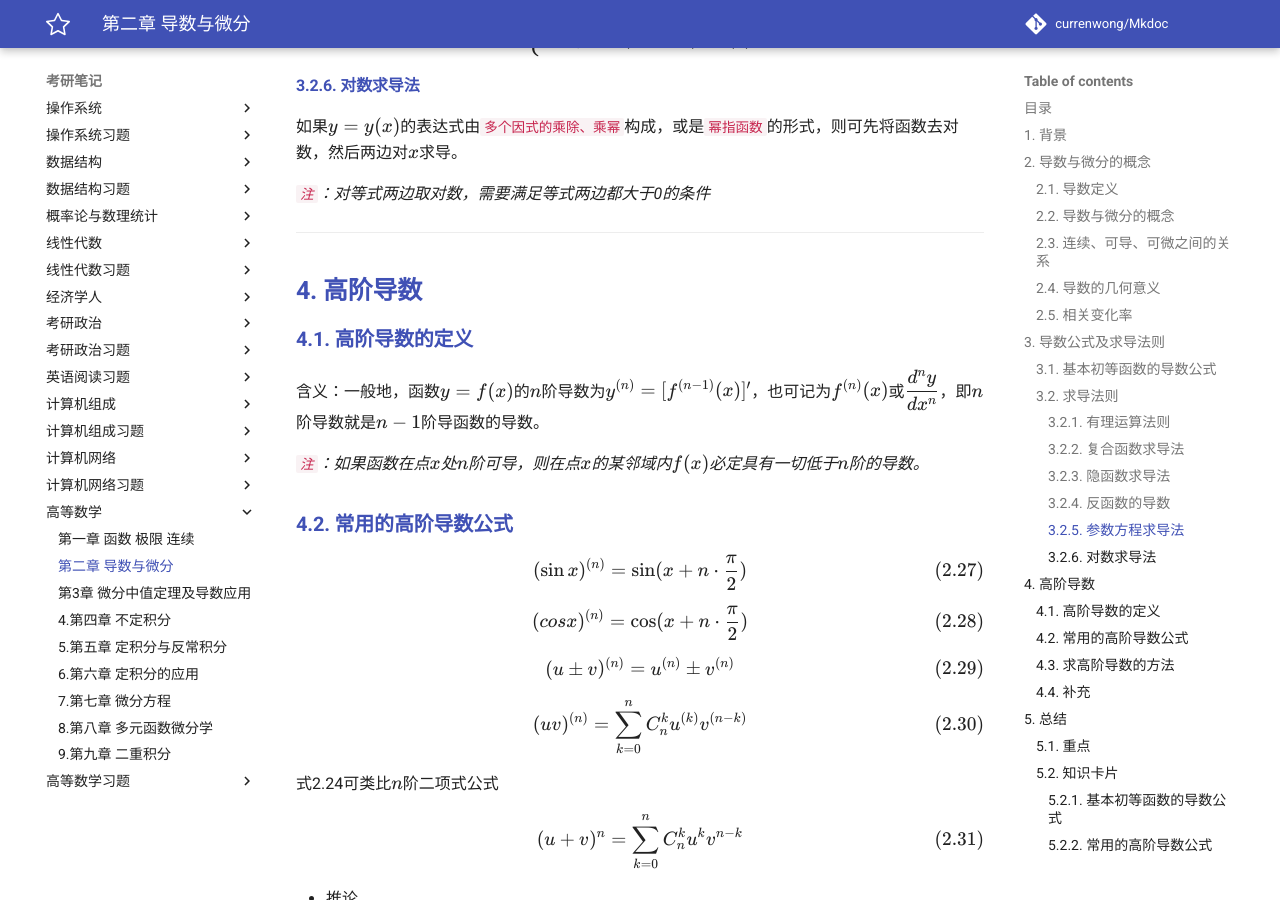
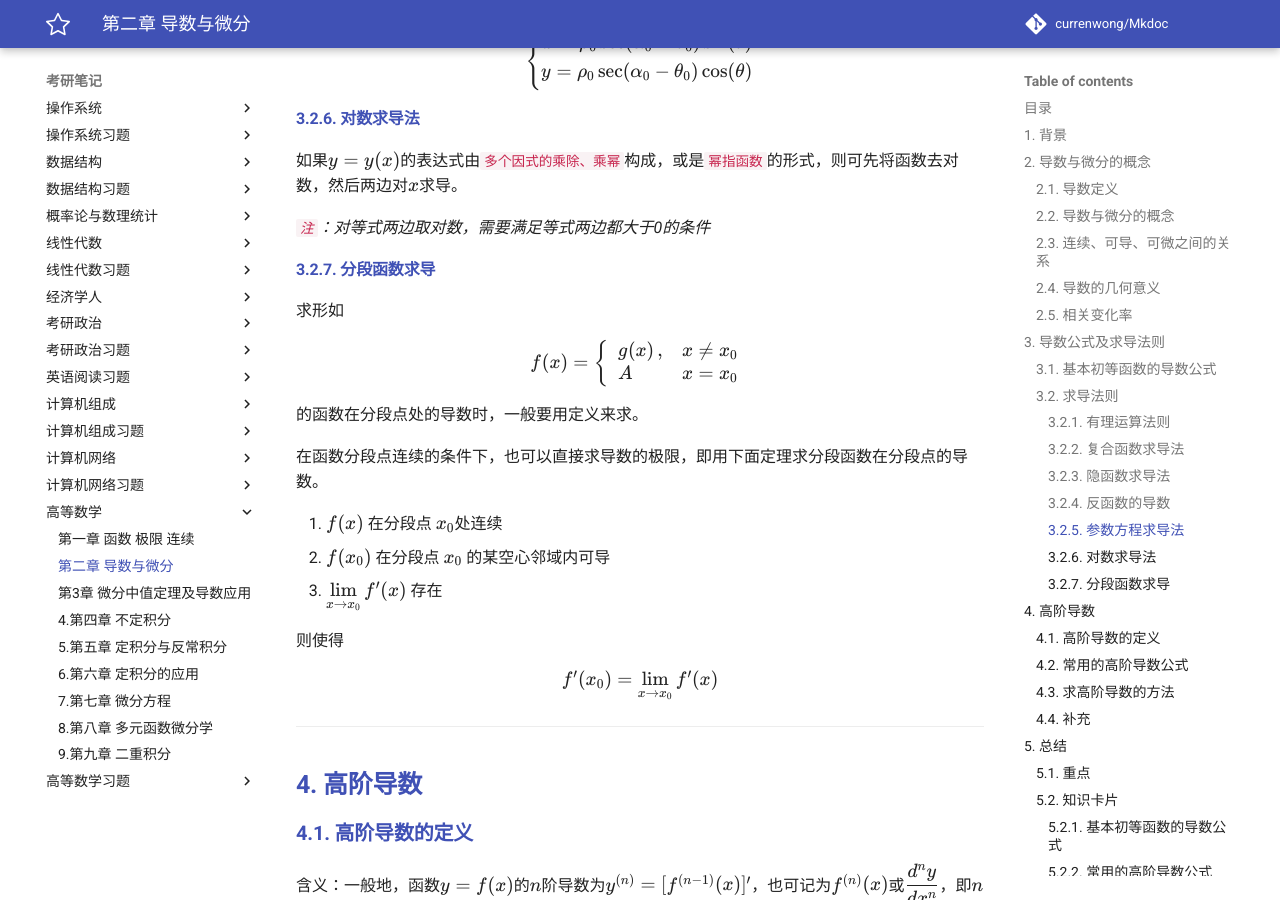
Before and after one commit to CurrenWong/Mkdoc, an MkDocs documentation site: the page built from docs/考研笔记/高等数学/2.第二章_导数与微分.md, in a window 1280 px wide and 900 px high, scrolled down 9492 px. Built offline with MkDocs 1.6.1 and Material for MkDocs 9.7.7, drawn with Linux system fonts in a browser that asks for light colours; a script that is not in the unit is left out; comment, search, counter and statistics services are not loaded; some of the changed text lies outside the part shown.

```diff
--- a/docs/考研笔记/高等数学/2.第二章_导数与微分.md
+++ b/docs/考研笔记/高等数学/2.第二章_导数与微分.md
@@ -394,6 +394,29 @@
 如果$y = y(x)$的表达式由`多个因式的乘除、乘幂`构成，或是`幂指函数`的形式，则可先将函数去对数，然后两边对$x$求导。
 
 *`注`：对等式两边取对数，需要满足等式两边都大于0的条件*
+
+#### 3.2.7. 分段函数求导
+
+求形如
+
+$$
+f(x)=\left\{\begin{array}{l l}{{{g(x)}\,,}}&{{x\neq x_{0}}} \\
+{A} & {x = x_0}\end{array}\right.
+$$
+
+的函数在分段点处的导数时，一般要用定义来求。
+
+在函数分段点连续的条件下，也可以直接求导数的极限，即用下面定理求分段函数在分段点的导数。
+
+1. $f(x)$ 在分段点 $x_0$处连续
+2. $f(x_0)$ 在分段点 $x_0$ 的某空心邻域内可导
+3. $\lim\limits_{x \to x_0}{f'(x)}$ 存在
+
+则使得
+
+$$
+\begin{array}{r}{f^{\prime}(x_{0})=\lim \limits_{x\to x_{0}}f^{\prime}(x)}\end{array}
+$$
 
 ---
 
```
Also changed, not shown: docs/考研笔记/操作系统/1.计算机系统概述.md (+1 -1 lines), docs/考研笔记/高等数学/1.第一章_函数_极限_连续.md (+7 -2 lines), docs/读书笔记/心理学/1.梦的解析漫画版.md (added, +79 -0 lines), docs/读书笔记/心理学/2.被讨厌的勇气.md (added, +13 -0 lines), docs/读书笔记/管理学/1.管理的实践.md (+1 -1 lines).
